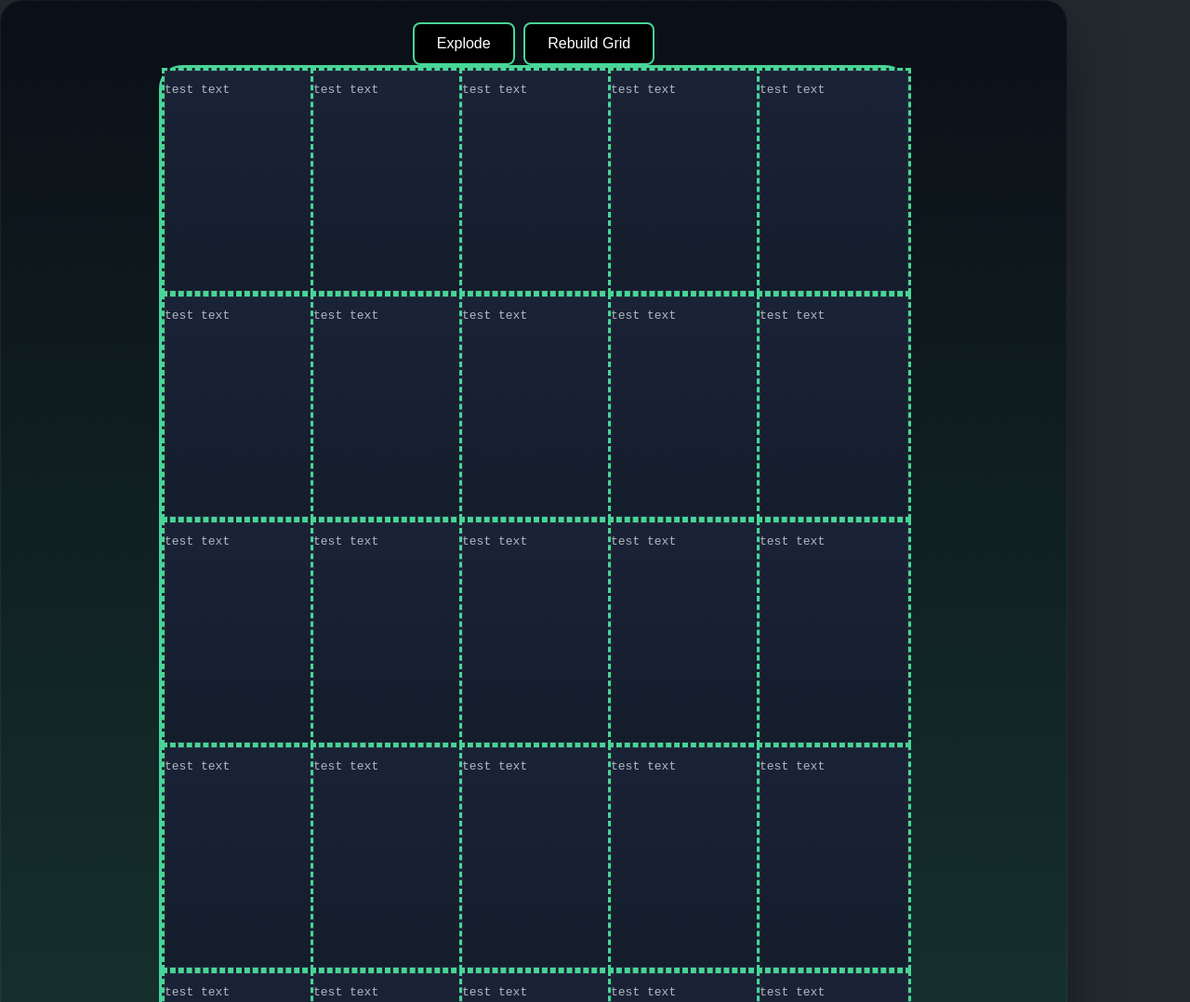
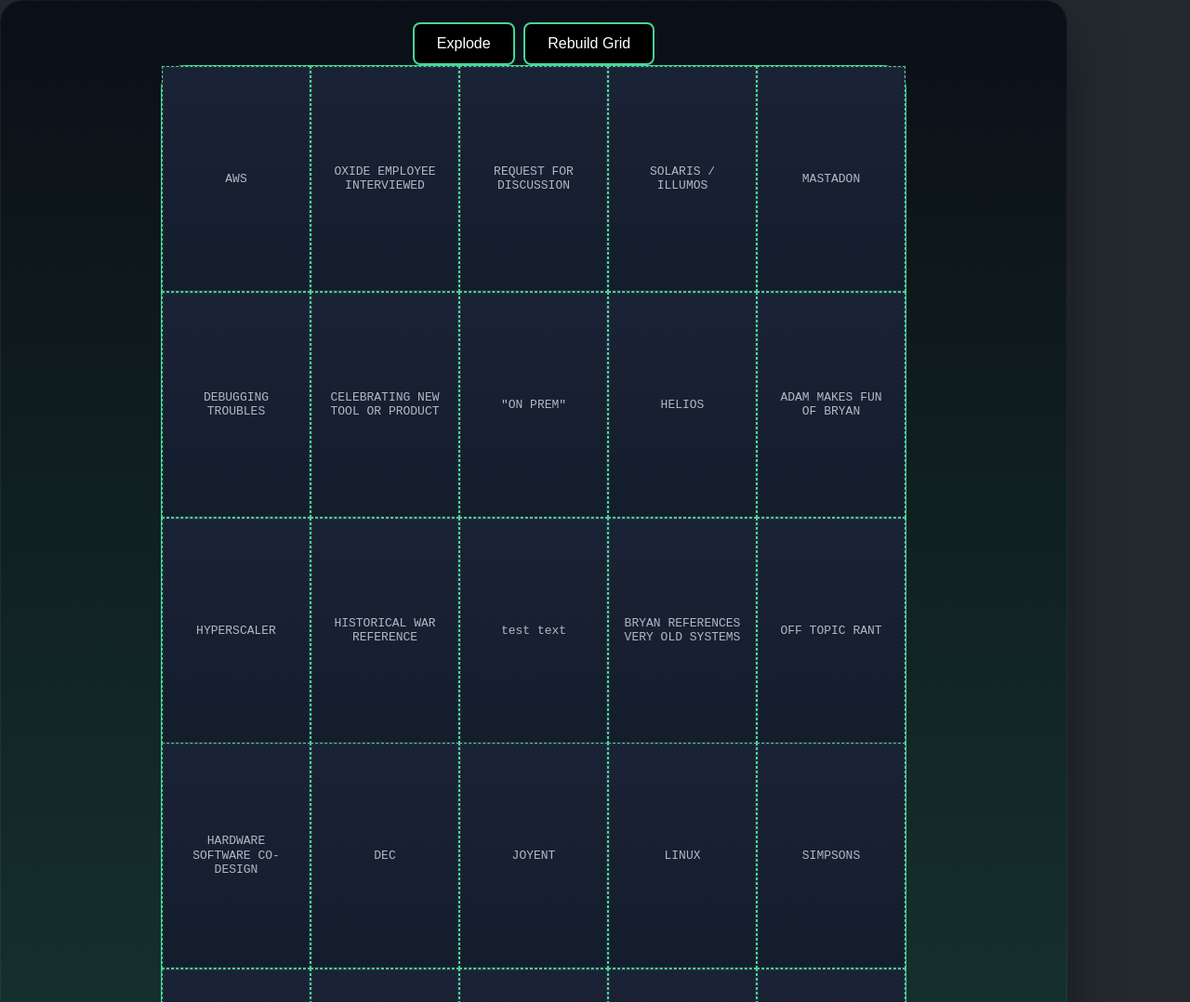
Before and after one commit to johnholloway77/oxideBingo, a website built with Vite: page index.html in a window 1280 px wide. Shown: the top 1078 px of the page at 93% size. Built offline with nearby package versions, Linux system fonts and the light colour scheme; a web font is replaced by a local one.

Commit message:
testing raining tiles

```diff
--- a/index.ts
+++ b/index.ts
@@ -15,9 +15,9 @@
 init();
 
 if (oxideBingoTime && oxideBingoTiles) {
-  checkTimestamp(oxideBingoTime);
+  void checkTimestamp(oxideBingoTime);
 } else {
-  newGame();
+  void newGame();
 }
 
 
--- a/public/effects.css
+++ b/public/effects.css
@@ -1,3 +1,4 @@
+
 :root{
   --cols: 5;
   --rows: 5;
@@ -6,7 +7,6 @@
   --ease-time: cubic-bezier(0.2, 0.8, 0.2, 1);
   --oxide-green: #48d597;
   --background-color: #242930;
-  /*--background-card: url("./card-background.webp");*/
   --background-card-ratio: 8 / 12.14;
 }
 
@@ -15,65 +15,91 @@
   aspect-ratio: 16 / 9;
   background: linear-gradient(180deg, #0b0f17, var(--oxide-green) 500%);
   border-radius: 24px;
-  box-shadow: 0 20px 60px rgba(0,0,0, 0.35), inset 0 0 0 1px rgba(255,255,255, 0.05);
+  box-shadow: 0 20px 60px rgba(0,0,0,0.35), inset 0 0 0 1px rgba(255,255,255,0.05);
   position: relative;
   display: grid;
   place-items: center;
   padding: 24px;
 }
 
+/* The grid itself */
 .grid {
   width: 90vw;
   max-width: 800px;
   aspect-ratio: var(--background-card-ratio);
-  /*background: var(--background-card) center/cover no-repeat;*/
   display: grid;
   grid-template-columns: repeat(var(--cols), 1fr);
   grid-template-rows: repeat(var(--rows), 1fr);
-  border: var(--oxide-green);
-  border-style: solid;
+  /*gap: 10px;                     !* spacing between cards *!*/
+  border: 1px solid var(--oxide-green);
   border-radius: 25px;
   margin: auto;
+  align-items: stretch;          /* make children fill cells */
+  justify-items: stretch;        /* make children fill cells */
 }
 
-/*AKA bingocell*/
+/* Each card fills its cell and centers its content */
 .ascii-card {
+  box-sizing: border-box;        /* include borders in size */
   width: 100%;
+  height: 100%;
+  min-width: 0;                  /* allow text wrapping in grid */
+  min-height: 0;
+
+  display: flex;
+  flex-direction: column;
+  align-items: center;
+  justify-content: center;       /* perfect centering */
+  gap: 0.4rem;                   /* even spacing between lines */
+
+  padding: clamp(8px, 1.2vw, 16px);
+  text-align: center;
+
   background: linear-gradient(180deg, #1a2235, #141d2c);
-  box-shadow: 0 8px rgba(0, 0, 0, 0.25), inset 0 0 0 1px rgba(255, 255, 255, 0.06);
+  box-shadow: 0 8px rgba(0,0,0,0.25), inset 0 0 0 1px rgba(255,255,255,0.06);
   position: relative;
   transform: translate3d(0, 0, 0) rotate(0deg);
-  transition: transform var(--explode-time) var(--ease-time), opacity var(--explode-time) var(--ease-time), filter var(--explode-time) var(--ease-time);
+  transition: transform var(--explode-time) var(--ease-time),
+  opacity var(--explode-time) var(--ease-time),
+  filter var(--explode-time) var(--ease-time);
   will-change: transform, opacity, filter;
-  border: var(--oxide-green);
-  border-style: dashed;
+
+  border: 1px dashed var(--oxide-green);
 }
 
-.ascii-card.top-row{
-  border-top-style: none;
-}
-.ascii-card.bottom-row{
-  border-bottom-style: none;
-}
+/* Optional: remove outer borders on top/bottom rows if you want a continuous frame look */
+.ascii-card.top-row   { border-top-style: none; }
+.ascii-card.bottom-row{ border-bottom-style: none; }
 
+/* Subtle “stud” ornament; won’t affect layout */
 .ascii-card::after{
   content: "";
-  position: absolute;;
+  position: absolute;
   inset: 10% auto auto 10%;
   width: 10px;
   height: 10px;
   border-radius: 50%;
-  display: flex;
-  gap: 10px;
-
   opacity: 0.6;
   filter: blur(0.5px);
 }
 
-.exploding .ascii-card {
-  filter: brightness(0.92) saturate(0.96);
+/* Text handling inside cards */
+.ascii-card * {
+  margin: 0;                     /* reset */
+  line-height: 1.2;
 }
 
-.raining .ascii-card{
-  transition: transform var(--rain-time) var(--ease-time) opacity var(--rain-time) var(--ease-time);
+.ascii-card .content {
+  /* robust wrapping & hyphenation */
+  white-space: normal;
+  overflow-wrap: break-word;
+  word-break: break-word;
+  hyphens: auto;
 }
+
+/* Animation state tweaks (unchanged behavior) */
+.exploding .ascii-card { filter: brightness(0.92) saturate(0.96); }
+.raining  .ascii-card  {
+  transition: transform var(--rain-time) var(--ease-time),
+  opacity   var(--rain-time) var(--ease-time);
+}
--- a/src/effects.ts
+++ b/src/effects.ts
@@ -1,7 +1,8 @@
+import {fillBoard} from "./gamelogic";
+
 const gridElement: HTMLElement | null = document.getElementById("grid");
 const explodeBtn: HTMLElement | null = document.getElementById("explodeBtn");
 const regenBtn: HTMLElement | null = document.getElementById("regenBtn");
-const wrapBox: HTMLElement = document.getElementsByClassName("wrapBox")[0] as HTMLElement || null;
 
 const TOTAL_CELLS: number = 25;
 const STAGGER: number = 100;
@@ -139,12 +140,17 @@
   const cells: Element[] = Array.from(gridElement!.children);
   if (!cells.length) return;
 
+  let oxideBingoTiles: string | null = localStorage.getItem("oxideBingoTiles");
+
+  if (oxideBingoTiles !== null) {
+    const tiles = JSON.parse(oxideBingoTiles);
+    fillBoard(tiles);
+  }
+
   document.body.classList.add("raining");
 
-  const rect: DOMRect = gridElement!.getBoundingClientRect();
 
-  cells.forEach((el: Element, index: number): void => {
-    const r: DOMRect = el.getBoundingClientRect();
+  cells.forEach((el: Element): void => {
     const distanceAbove =
         Math.random() * (window.innerHeight * 0.7) + window.innerHeight * 0.3;
     const hEl: HTMLElement = el as HTMLElement;
--- a/src/gamelogic.ts
+++ b/src/gamelogic.ts
@@ -8,6 +8,8 @@
 //   checkedTiles = Array(25).fill(false);
 // }
 // checkedTiles[12] = true;
+
+
 
 let WINNINGCOMBOS: number[][] = [
   [0, 1, 2, 3, 4],
@@ -49,6 +51,12 @@
 
 export function fillBoard(tiles: string[]): void {
   const cells: NodeListOf<Element> = document.querySelectorAll(".cell");
+  const contents: NodeListOf<Element> = document.querySelectorAll<Element>(".content");
+
+  console.log(contents)
+
+
+
   let tileIndex = 0;
   let tilesAssigned: string[] = [];
 
@@ -61,6 +69,20 @@
     if (tile !== undefined) {
       cell.innerHTML = `<p>${tile.toUpperCase()}</p>`;
       tilesAssigned.push(tile);
+      tileIndex++;
+    }
+  });
+
+  tileIndex = 0;
+  contents.forEach((cell, index) => {
+    if (index === 12){
+      return;
+    }
+
+    console.log("tile");
+    const tile: string | undefined = tiles[tileIndex];
+    if(tile !== undefined){
+      cell.innerHTML = `<p>${tile.toUpperCase()}</p>`;
       tileIndex++;
     }
   });
@@ -172,7 +194,7 @@
 
   } else {
 
-    await newGame();
+   void await newGame();
   }
 }
 
```
